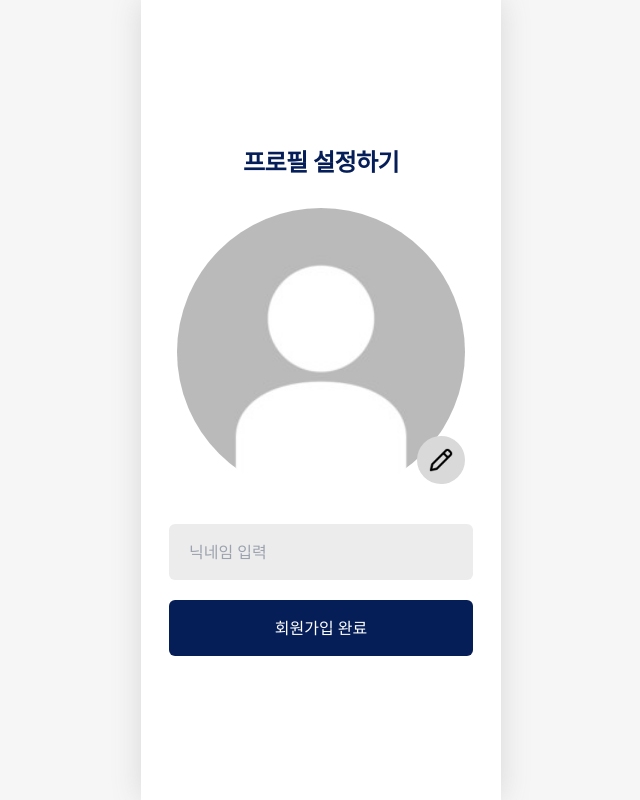
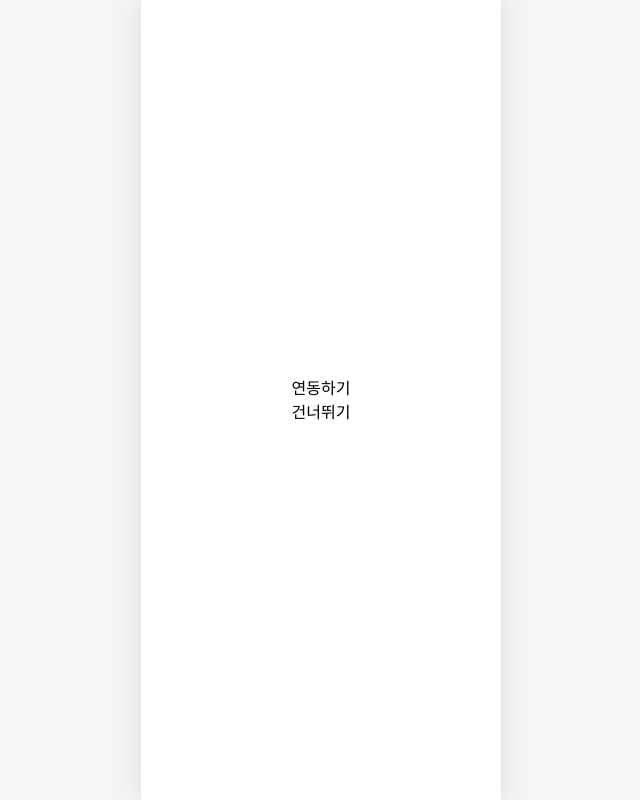
Before and after one commit to littlebreeze/Refesta, a React (Vite) app in the folder client/: page /regist in a window 1280 px wide. Both pictures are taken after a click on the button "회원가입 완료". Shown: the whole page, without its empty margins (319-959 px from the left). Built offline with nearby package versions, Linux system fonts and the light colour scheme.

Commit message:
💄 design(fe): 프로필 세팅 ~ 장르 선택 화면 흐름 구성

```diff
--- a/client/src/components/start/GenreList.jsx
+++ b/client/src/components/start/GenreList.jsx
@@ -1,4 +1,24 @@
-const GenreList = () => {
-  return <div>GenreList</div>;
+import { useNavigate } from 'react-router';
+
+const GenreList = ({ setStep }) => {
+  const nav = useNavigate();
+
+  const onClickStart = () => {
+    alert('서비스를 시작합니다');
+    // 선택 데이터 백으로 보내주기
+    nav('/', { replace: true });
+  };
+  const onClickSkip = () => {
+    // setStep('GENRE');
+    nav('/', { replace: true });
+  };
+  return (
+    <div>
+      <button onClick={onClickStart}>시작하기</button>
+      <div className='cursor-pointer' onClick={onClickSkip}>
+        건너뛰기
+      </div>
+    </div>
+  );
 };
 export default GenreList;
--- a/client/src/components/start/Login.jsx
+++ b/client/src/components/start/Login.jsx
@@ -12,6 +12,7 @@ const Login = () => {
 
   const handleGoogleLogin = () => {
     // 구글 로그인 화면으로 이동시키기
+    // 새창을 켜야할지도?
     window.location.href = `https://accounts.google.com/o/oauth2/v2/auth?
 		client_id=${import.meta.env.VITE_GOOGLE_AUTH_CLIENT_ID}
 		&redirect_uri=${import.meta.env.VITE_GOOGLE_AUTH_REDIRECT_URI}
--- /dev/null
+++ b/client/src/components/start/ProfileInfo.jsx
@@ -0,0 +1,43 @@
+import defaultImg from '../../assets/defaultImg.jpg';
+import editPencil from '../../assets/editPencil.png';
+
+const ProfileInfo = ({ setStep }) => {
+  const onClickRegist = () => {
+    alert('프로필 설정 완료');
+    setStep('YOUTUBE');
+  };
+
+  return (
+    <div className='grid w-full gap-y-5'>
+      <div className='text-center text-2xl font-bold leading-9 tracking-tight text-ourIndigo'>
+        프로필 설정하기
+      </div>
+      <div className='relative p-2 w-full'>
+        <img className='rounded-full  w-full' src={defaultImg} />
+        <div
+          className='absolute bottom-5 right-2 overflow-hidden flex justify-center bg-[#D9D9D9] rounded-full w-12 h-12 cursor-pointer'
+          onClick={() => {
+            alert('사진 선택');
+          }}
+        >
+          <img
+            className='w-1/2 h-full object-contain'
+            src={editPencil}
+          />
+        </div>
+      </div>
+      <input
+        className='flex justify-center items-center bg-ourBrightGray h-14 w-full pl-5 rounded-md'
+        type='text'
+        placeholder='닉네임 입력'
+      />
+      <button
+        className='flex justify-center items-center text-white bg-ourIndigo h-14 w-full rounded-md'
+        onClick={onClickRegist}
+      >
+        회원가입 완료
+      </button>
+    </div>
+  );
+};
+export default ProfileInfo;
--- a/client/src/components/start/RegistInfo.jsx
+++ b/client/src/components/start/RegistInfo.jsx
@@ -1,34 +1,26 @@
-import defaultImg from '../../assets/defaultImg.jpg';
-import editPencil from '../../assets/editPencil.png';
+import { useState } from 'react';
+
+import ProfileInfo from '../start/ProfileInfo';
+import YoutubeConnect from './YoutubeConnect';
+import GenreList from './GenreList';
+
+// STEP : PROFILE > YOUTUBE > GENRE
 
 const RegisterInfo = () => {
+  const [step, setStep] = useState('PROFILE');
+
+  // 저장된 토큰으로 사용자 정보 요청해서 받아오기
+  // setStep 함수 넘겨주기
+
   return (
     <div className='grid place-items-center w-full gap-y-5'>
-      <div className='text-center text-2xl font-bold leading-9 tracking-tight text-ourIndigo'>
-        프로필 설정하기
-      </div>
-      <div className='relative p-2 w-full'>
-        <img className='rounded-full  w-full' src={defaultImg} />
-        <div
-          className='absolute bottom-5 right-2 overflow-hidden flex justify-center bg-[#D9D9D9] rounded-full w-12 h-12 cursor-pointer'
-          onClick={() => {
-            alert('사진 선택');
-          }}
-        >
-          <img
-            className='w-1/2 h-full object-contain'
-            src={editPencil}
-          />
-        </div>
-      </div>
-      <input
-        className='flex justify-center items-center bg-ourBrightGray h-14 w-full pl-5 rounded-md'
-        type='text'
-        placeholder='닉네임 입력'
-      />
-      <button className='flex justify-center items-center text-white bg-ourIndigo h-14 w-full rounded-md'>
-        회원가입 완료
-      </button>
+      {step === 'PROFILE' ? (
+        <ProfileInfo setStep={setStep} />
+      ) : step === 'YOUTUBE' ? (
+        <YoutubeConnect setStep={setStep} />
+      ) : (
+        <GenreList setStep={setStep} />
+      )}
     </div>
   );
 };
--- a/client/src/components/start/YoutubeConnect.jsx
+++ b/client/src/components/start/YoutubeConnect.jsx
@@ -1,4 +1,18 @@
-const YoutubeConnect = () => {
-  return <div>YoutubeConnect</div>;
+const YoutubeConnect = ({ setStep }) => {
+  const onClickConnect = () => {
+    alert('연동을 진행합니다');
+  };
+  const onClickSkip = () => {
+    setStep('GENRE');
+  };
+
+  return (
+    <div>
+      <button onClick={onClickConnect}>연동하기</button>
+      <div className='cursor-pointer' onClick={onClickSkip}>
+        건너뛰기
+      </div>
+    </div>
+  );
 };
 export default YoutubeConnect;
```
